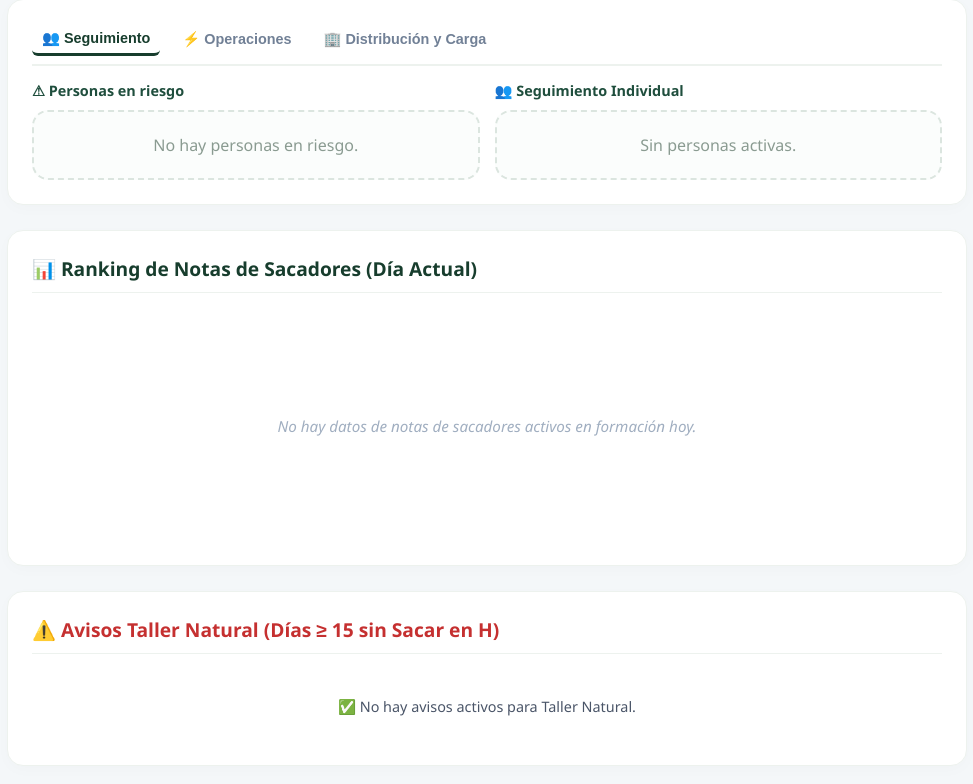
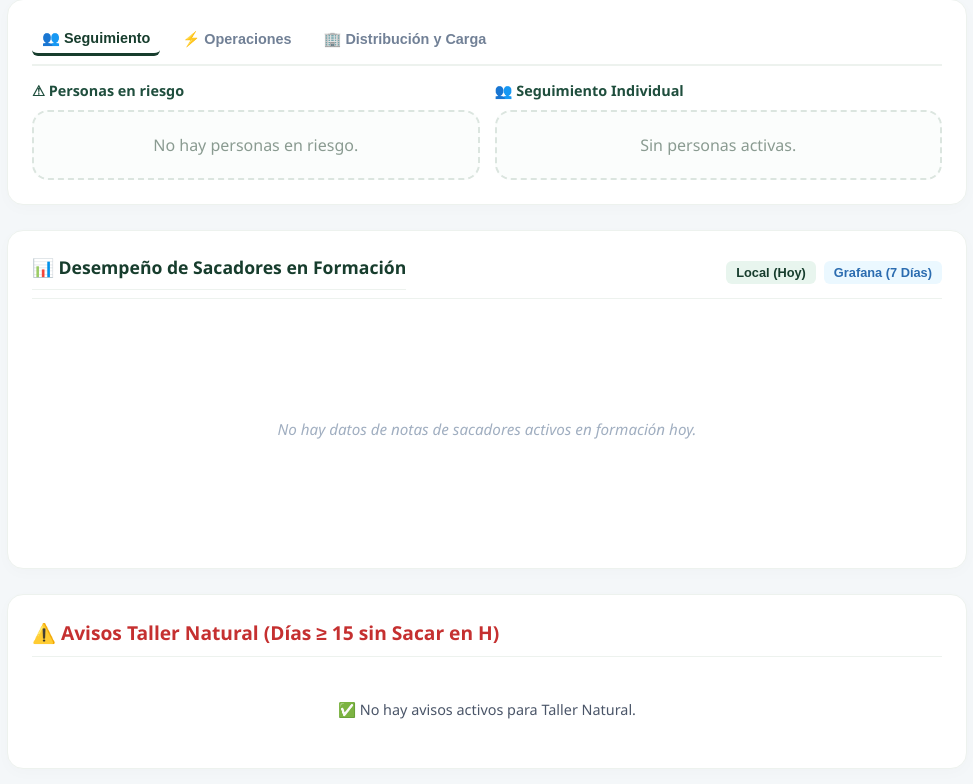
Before and after one commit to kikoalbesverdnatura-cell/sgf-erp-v3, a FastAPI app: template app/templates/dashboard.html in a window 1280 px wide. Shown: the part 2561-3345 px from the top of the page, without its empty margins (278-1251 px from the left). Run offline with FastAPI, Linux system fonts and the light colour scheme; the template is opened without the code that fills it, so the values that code supplies are empty; parts of the project's set-up code (start-up, migrations or seed data) failed here and were passed over.

Commit message:
feat: integrar panel de Grafana de rendimiento (7 dias) con toggle de vista local

```diff
--- a/app/static/js/dashboard.js
+++ b/app/static/js/dashboard.js
@@ -2755,3 +2755,85 @@ function renderAlertasTallerNatural(alerts) {
 
     container.innerHTML = html;
 }
+
+
+function toggleRendimientoView(viewType) {
+    const localView = document.getElementById("rendimiento-view-local");
+    const grafanaView = document.getElementById("rendimiento-view-grafana");
+    const btnLocal = document.getElementById("btn-rendimiento-local");
+    const btnGrafana = document.getElementById("btn-rendimiento-grafana");
+
+    if (viewType === 'local') {
+        if (localView) localView.style.display = "flex";
+        if (grafanaView) grafanaView.style.display = "none";
+
+        if (btnLocal) {
+            btnLocal.style.background = "#e8f5ee";
+            btnLocal.style.color = "#173D2D";
+        }
+        if (btnGrafana) {
+            btnGrafana.style.background = "#ebf8ff";
+            btnGrafana.style.color = "#2b6cb0";
+        }
+    } else {
+        if (localView) localView.style.display = "none";
+        if (grafanaView) grafanaView.style.display = "block";
+
+        if (btnLocal) {
+            btnLocal.style.background = "#ebf8ff";
+            btnLocal.style.color = "#2b6cb0";
+        }
+        if (btnGrafana) {
+            btnGrafana.style.background = "#e8f5ee";
+            btnGrafana.style.color = "#173D2D";
+        }
+
+        renderGrafanaIframe();
+    }
+}
+
+
+async function renderGrafanaIframe() {
+    const iframe = document.getElementById("grafanaIframe");
+    if (!iframe) return;
+
+    try {
+        const res = await fetch("/api/personas");
+        const personas = await res.json();
+
+        // Filtrar personas en formación activas (sacadores y taller natural)
+        const sacadores = personas.filter(p => {
+            const depto = String(p.departamento || "").toUpperCase().trim();
+            return (depto.includes("SACADO") || depto.includes("TALLER NATURAL"));
+        });
+
+        // Construir URL base
+        let grafanaUrl = "https://grafana.verdnatura.es/d/admyckv1axddse/rendimiento-sacadores"
+            + "?orgId=1"
+            + "&kiosk=tv" // Modo kiosco limpio
+            + "&from=now-7d"
+            + "&to=now"
+            + "&timezone=Europe%2FMadrid"
+            + "&var-minLinesPerHour=80"
+            + "&var-minHoursAction=2"
+            + "&var-itemPackingTypeFk=H"
+            + "&var-itemPackingTypeFk=C"
+            + "&var-itemPackingTypeFk=V";
+
+        if (sacadores.length > 0) {
+            sacadores.forEach(p => {
+                const w_id = String(p.id).trim();
+                if (w_id && w_id.match(/^\d+$/)) {
+                    grafanaUrl += `&var-workerFk=${w_id}`;
+                }
+            });
+        } else {
+            grafanaUrl += "&var-workerFk=null";
+        }
+
+        iframe.src = grafanaUrl;
+    } catch (err) {
+        console.error("Error al cargar trabajadores para el gráfico de Grafana:", err);
+        iframe.src = "https://grafana.verdnatura.es/d/admyckv1axddse/rendimiento-sacadores?from=now-7d&to=now&var-minLinesPerHour=80&var-minHoursAction=2&var-itemPackingTypeFk=H&var-itemPackingTypeFk=C&var-itemPackingTypeFk=V&var-workerFk=null&timezone=Europe%2FMadrid";
+    }
+}
--- a/app/templates/dashboard.html
+++ b/app/templates/dashboard.html
@@ -250,12 +250,25 @@
                 </div>
             </div>
 
-            <!-- 1. Gráfico de Notas de Sacadores -->
+            <!-- 1. Gráfico/Rendimiento de Sacadores -->
             <div class="panel-pro" style="min-height: auto;">
-                <h2>📊 Ranking de Notas de Sacadores (Día Actual)</h2>
-                <div style="padding: 0; position: relative; height: 230px; display: flex; align-items: center; justify-content: center;">
+                <div style="display: flex; justify-content: space-between; align-items: center; border-bottom: 1.5px solid #edf2ee; padding-bottom: 8px; margin-bottom: 15px;">
+                    <h2 style="margin: 0; font-size: 1.1em; color: #173D2D; display: flex; align-items: center; gap: 6px;">📊 Desempeño de Sacadores en Formación</h2>
+                    <div style="display: flex; gap: 8px;">
+                        <button class="primaryButton" style="background:#e8f5ee; color:#173D2D; padding: 4px 10px; font-size: 0.8em; border-radius: 6px;" onclick="toggleRendimientoView('local')" id="btn-rendimiento-local">Local (Hoy)</button>
+                        <button class="primaryButton" style="background:#ebf8ff; color:#2b6cb0; padding: 4px 10px; font-size: 0.8em; border-radius: 6px;" onclick="toggleRendimientoView('grafana')" id="btn-rendimiento-grafana">Grafana (7 Días)</button>
+                    </div>
+                </div>
+
+                <!-- Vista Local (Hoy) -->
+                <div id="rendimiento-view-local" style="padding: 0; position: relative; height: 230px; display: flex; align-items: center; justify-content: center;">
                     <canvas id="chartNotasSacadores" style="max-height: 210px; width: 100%;"></canvas>
                     <div id="chart-no-data-msg" style="display: none; position: absolute; color: #a0aec0; font-style: italic; font-size: 0.95em;">No hay datos de notas de sacadores activos en formación hoy.</div>
+                </div>
+
+                <!-- Vista Grafana (7 días) -->
+                <div id="rendimiento-view-grafana" style="display: none; padding: 0; position: relative; height: 500px; border-radius: 12px; overflow: hidden; border: 1px solid #edf2f7; box-shadow: inset 0 2px 4px rgba(0,0,0,0.02);">
+                    <iframe id="grafanaIframe" src="" style="width: 100%; height: 100%; border: none; background: #fff;" allowfullscreen></iframe>
                 </div>
             </div>
 
@@ -504,6 +517,6 @@
 
 </div>
 
-<script src="/static/js/dashboard.js?v=36"></script>
+<script src="/static/js/dashboard.js?v=37"></script>
 
 {% endblock %}
```
